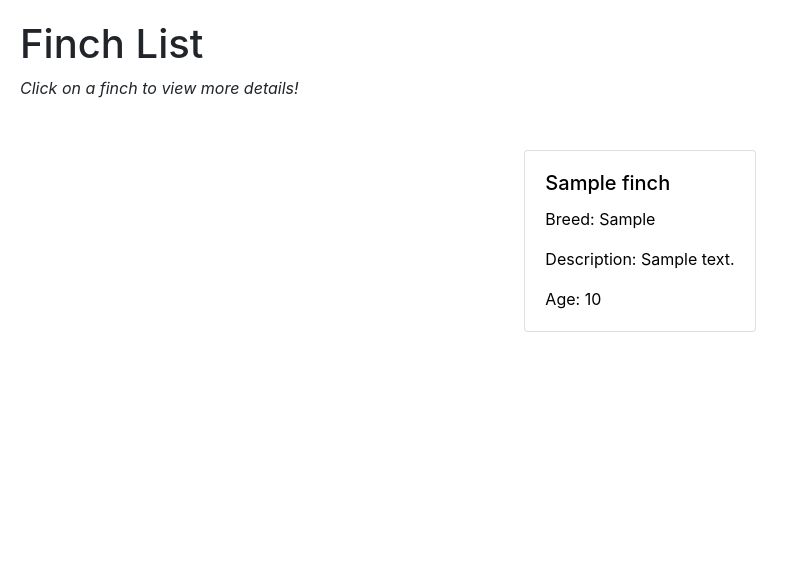
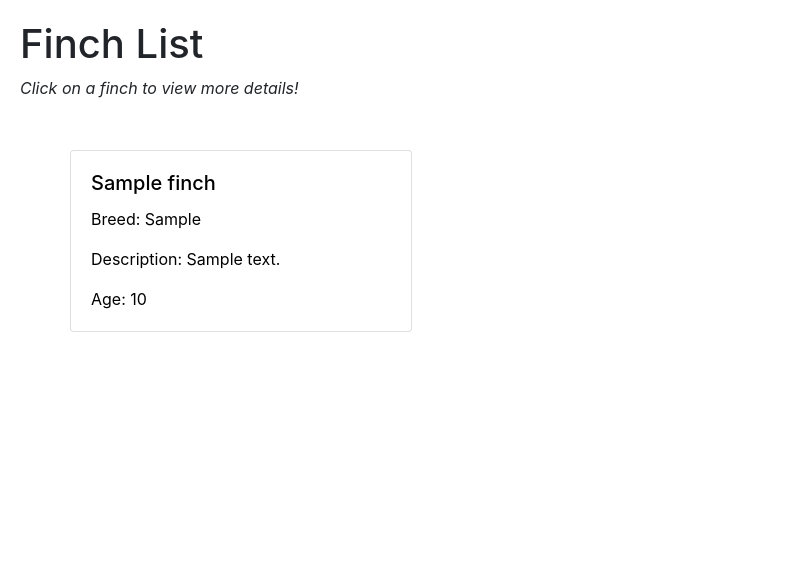
Before and after one commit to ianpetercreative/finchcollector, a Django app: page /finches/ in a window 1280 px wide. Shown: the part 56-644 px from the top of the page, without its empty margins (0-798 px from the left). Run offline with Django 4.2, Linux system fonts and the light colour scheme; tables that the repository leaves empty hold one stand-in row (values such as "Sample post").

Commit message:
add styling to the index view cards

```diff
--- a/main_app/static/css/style.css
+++ b/main_app/static/css/style.css
@@ -45,7 +45,7 @@ main {
     margin: 15px;
 }
 
-#index-card {
+.index-card {
     width: 30%;
 }
 
@@ -58,11 +58,9 @@ main {
     .container {
         width: 90vw;
     }
-
 }
 
-
-@media (max-width: 768px){
+@media (max-width: 768px) {
     .index-card {
         width: 100%;
     }
--- a/main_app/templates/finches/index.html
+++ b/main_app/templates/finches/index.html
@@ -6,7 +6,7 @@
 <p><em>Click on a finch to view more details!</em></p>
 
 <div class="container">
-    <div class="row justify-content-around align-items-start">
+    <div class="row justify-content-between align-items-start">
         {% for finch in finches %}
         <div class="card mb-3 index-card">
             <a href="{% url 'detail' finch.id %}">
```
